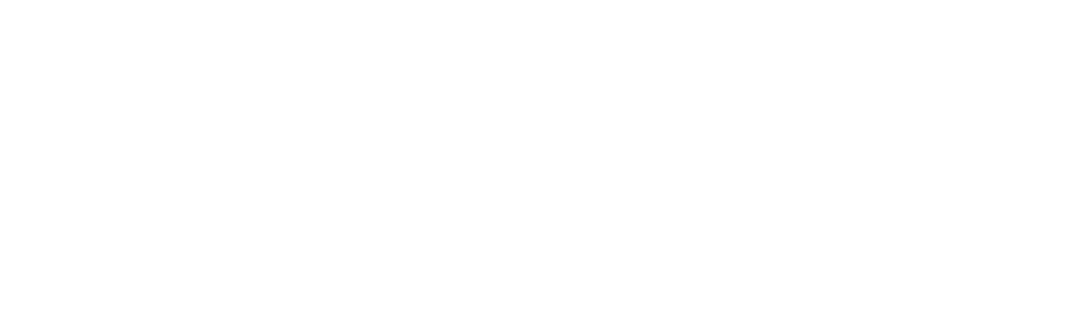
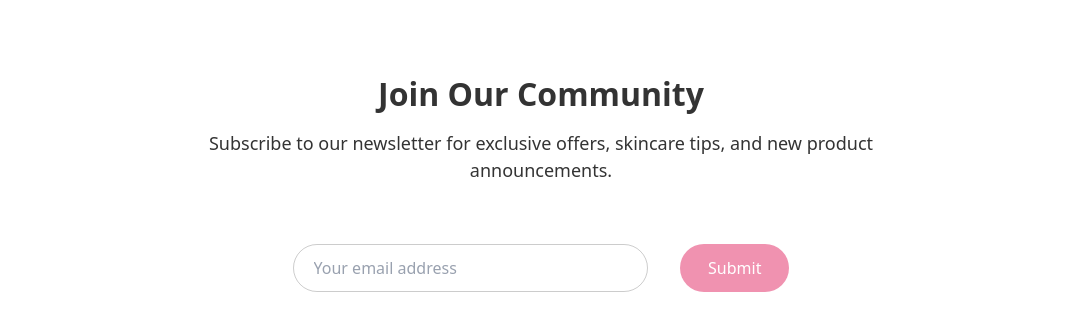
Before and after one commit to dev-ratul/She-Glows-Client, a React (Vite) app: page / in a window 1280 px wide. Shown: the part 3985-4315 px from the top of the page, without its empty margins (99-1174 px from the left). Before the commit the page ends 3995 px from the top, so only its background shows below. Built offline with nearby package versions, Linux system fonts and the light colour scheme.

Commit message:
JoinOurCommunity component complete

```diff
--- a/src/components/HomeLayout/Home/Home.jsx
+++ b/src/components/HomeLayout/Home/Home.jsx
@@ -5,6 +5,7 @@
 import NewArrive from '../NewArrive/NewArrive';
 import OurSkincarePhilosophy from '../OurSkincarePhilosophy/OurSkincarePhilosophy';
 import HappyUser from '../HappyUser/HappyUser';
+import JoinOurCommunity from '../JoinOurCommunity/JoinOurCommunity';
 
 const Home = () => {
     return (
@@ -15,6 +16,7 @@
             <NewArrive></NewArrive>
             <OurSkincarePhilosophy></OurSkincarePhilosophy>
             <HappyUser></HappyUser>
+            <JoinOurCommunity></JoinOurCommunity>
         </div>
     );
 };
--- /dev/null
+++ b/src/components/HomeLayout/JoinOurCommunity/JoinOurCommunity.jsx
@@ -0,0 +1,31 @@
+import React from "react";
+
+const JoinOurCommunity = () => {
+  return (
+    <div className="mb-15">
+      <div className="text-center my-15">
+        <h1 className="text-[32px] font-bold text-[#000000CC]">
+          Join Our Community
+        </h1>
+        <p className="font-medium text-[#000000CC] text-[18px] pt-3">
+          Subscribe to our newsletter for exclusive offers, skincare tips, and
+          new product <br /> announcements.
+        </p>
+      </div>
+      {/* 2nd div */}
+
+      <div className="flex gap-8 justify-center">
+        <input
+          type="email"
+          class=" px-5 text-base w-2/6 h-12 rounded-full  text-[#1E2A38]  border border-[#00000033] focus:ring-0 placeholder:text-gray-400"
+          placeholder="Your email address"
+          name="email"
+          id="email"
+        />
+        <button className="py-3 px-7 cursor-pointer bg-[#F092B0] rounded-full text-white"  type="submit">Submit</button>
+      </div>
+    </div>
+  );
+};
+
+export default JoinOurCommunity;
```
